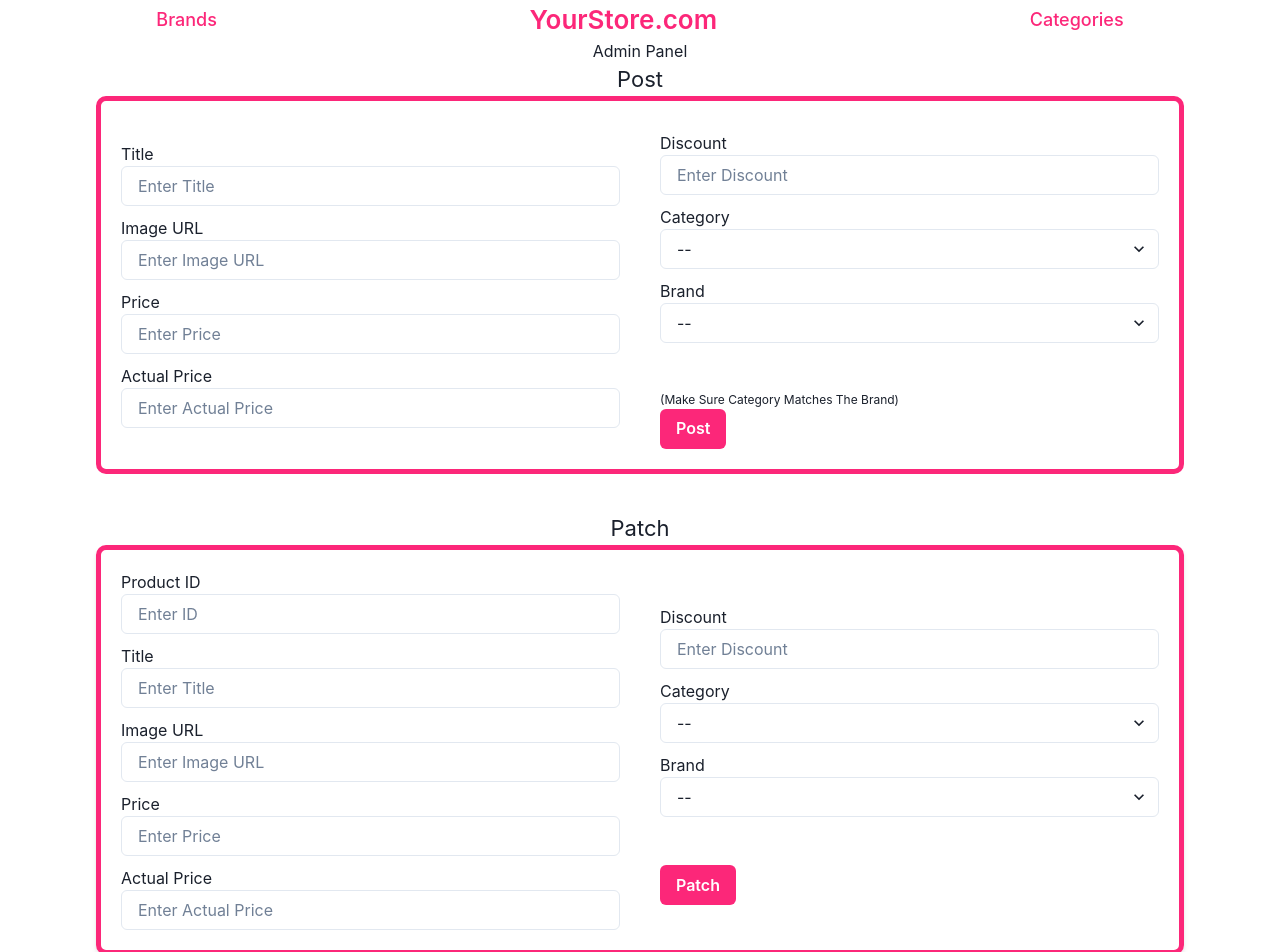
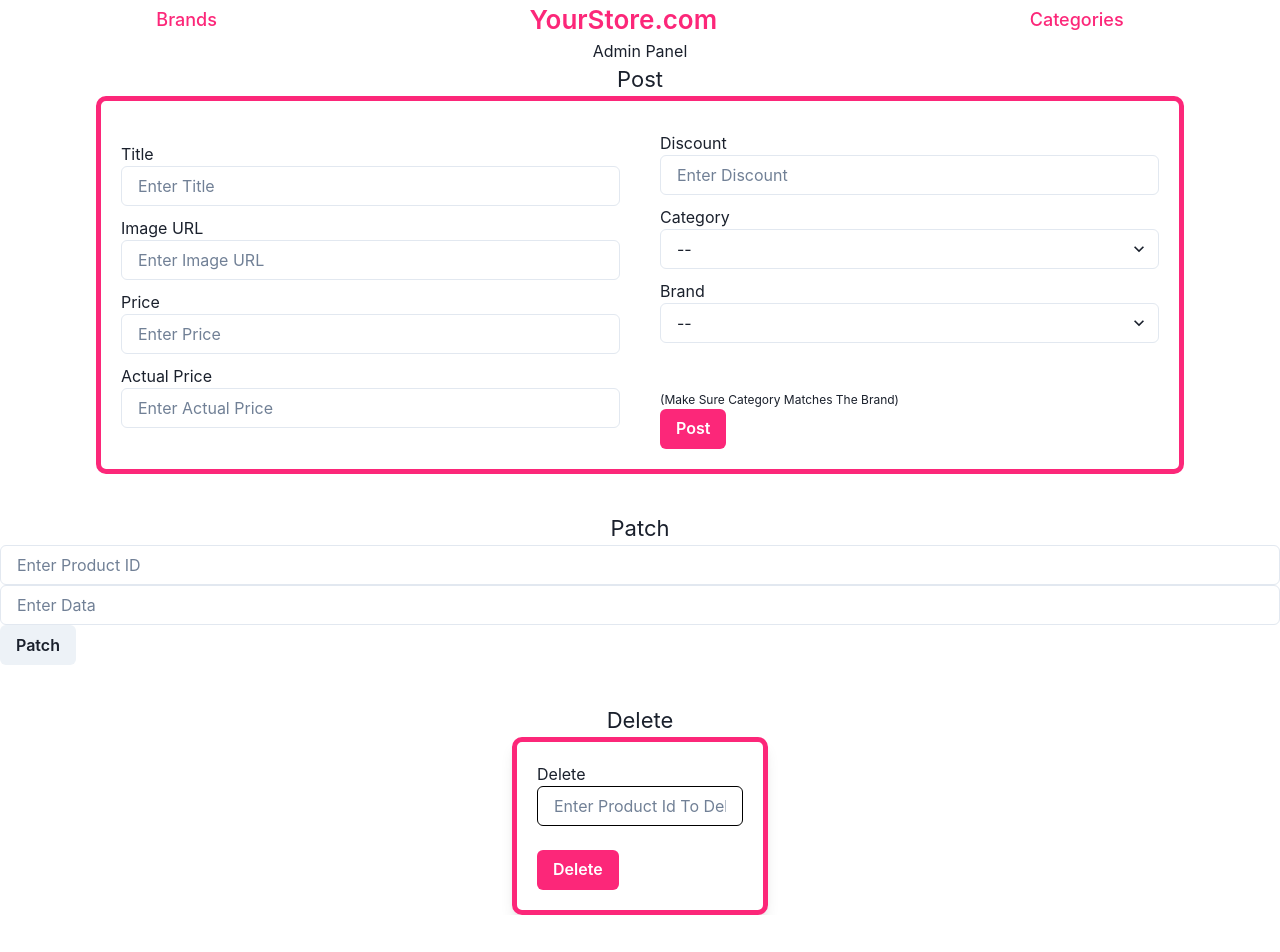
Before and after one commit to heyabrar/ShoppingParadise, a React (Create React App) app in the folder your-store-app/: page /adminside in a window 1280 px wide. Shown: the top 952 px of the page. After the commit the page ends 915 px from the top, so only its background shows below. Built offline with nearby package versions, Linux system fonts and the light colour scheme.

Commit message:
Admin Side Working

```diff
--- a/your-store-app/src/Abrar/AdminSide/AdminSide.jsx
+++ b/your-store-app/src/Abrar/AdminSide/AdminSide.jsx
@@ -10,16 +10,9 @@ export default function AdminSide ( ) {
     const [Aprice,setAPrice] = useState('')
     const [discount,setDiscount] = useState('')
     const [category,setCategory] = useState('')
-    const [brand,setBrand] = useState('')
-
-    const [patchid,setPatchid] = useState('')
-    const [ptitle,psetTitle] = useState('')
-    const [purl,psetUrl] = useState('')
-    const [pprice,psetPrice] = useState('')
-    const [pAprice,psetAPrice] = useState('')
-    const [pdiscount,psetDiscount] = useState('')
-    const [pcategory,psetCategory] = useState('')
-    const [pbrand,psetBrand] = useState('')
+    const [brand,setBrand] = useState('');
+    const [patch,setPatch] = useState('');
+    const [patchID,setPatchID] = useState('');
     const [Delete,SetDelete] = useState('')
     const Toast  = useToast( );
 
@@ -59,19 +52,12 @@ export default function AdminSide ( ) {
         })
     };
 
-    const handlePatch = (t,u,p,ap,d,c,b,patchid) =>{
-        const payload = {
-            title : t,
-            image : u,
-            price : p,
-            actualPrice : ap,
-            discount : d,
-            category : c,
-            brand : b
-        }
+    const handlePatch = (patchID,patch) =>{
+        const payload = patch;
         Toast({position : 'bottom',duration: 2000 ,render: ( )  => (<Box p={5} bg='#fc2779' color='white' borderRadius='10px' fontWeight='600'>Patch Successful</Box>)})
-        return axios.patch(`https://adminside-yourstore.onrender.com/Products/${patchid}`, payload)
+        return axios.patch(`https://adminside-yourstore.onrender.com/Products/${patchID}`, payload)
         .then((res)=>{
+            console.log(res.data)
         })
     }
 
@@ -127,45 +113,12 @@ export default function AdminSide ( ) {
         </Flex>
 
         <Text textAlign='center' mt='3%' fontSize='22px'>Patch</Text>
-        <Flex border='5px solid #fc2779' width={{base : '95%', md : '90%', lg : '85%'}} m='auto' gap={{base : '5px', md :'20px' , lg : '40px'}} direction={{base : 'column', md: 'row'}} padding='20px' borderRadius='10px' shadow='md'>
-        <Box  w={{base : '90%', md : '80%', lg : '50%'}} m='auto'>
-            <Text>Product ID</Text>
-            <Input placeholder="Enter ID" value={patchid} onChange={(e)=>setPatchid(e.target.value)}/>
-            <Text mt='10px'>Title</Text>
-            <Input placeholder="Enter Title" value={ptitle} onChange={(e)=>psetTitle(e.target.value)}/>
-            <Text mt='10px'>Image URL</Text>
-            <Input placeholder="Enter Image URL" value={purl} onChange={(e)=>psetUrl(e.target.value)}/>
-            <Text mt='10px'>Price</Text>
-            <Input placeholder="Enter Price" value={pprice} onChange={(e)=>psetPrice(e.target.value)}/>
-            <Text mt='10px'>Actual Price</Text>
-            <Input placeholder="Enter Actual Price" value={pAprice} onChange={(e)=>psetAPrice(e.target.value)}/>
-           </Box>
 
-           <Box w={{base : '90%', md : '80%', lg : '50%'}} m='auto' >
-            <Text mt='10px'>Discount</Text>
-            <Input placeholder="Enter Discount" value={pdiscount} onChange={(e)=>psetDiscount(e.target.value)}/>
-            <Text mt='10px'>Category</Text>
-            <Select defaultValue={'-'} value={pcategory} onChange={(e) => psetCategory(e.target.value)}>
-                <option value="--">--</option>
-                <option value="skin">Skin</option>
-                <option value="hair">Hair</option>
-                <option value="men">Men</option>
-                <option value="fragrance">Fragrance</option>
-            </Select>
-
-            <Text mt='10px'>Brand</Text>
-            <Select value={pbrand} onChange={(e)=>psetBrand(e.target.value)} defaultValue={'--'}>
-                <option value="--">--</option>
-                <option value="dotkey">Dot & Key</option>
-                <option value="skinras">Skin Ras</option>
-                <option value="loreal">Loreal</option>
-                <option value="estee">Estee Lauder</option>
-                <option value="garnier">Garnier</option>
-            </Select>
-            <br /> <br />
-            <Button onClick={( ) => handlePatch(ptitle,purl,pprice,pAprice,pdiscount,pcategory,pbrand,patchid)} color='white' bg='#fc2779' colorScheme='#fc2779'>Patch</Button>
+        <Box>
+            <Input placeholder="Enter Product ID" value={patchID} onChange={(e) => setPatchID(e.target.value)}/>
+            <Input placeholder="Enter Data" value={patch} onChange={(e) => setPatch(e.target.value)}/>
+            <Button onClick={( ) => handlePatch(patchID,patch)}>Patch</Button>
         </Box>
-        </Flex>
 
         <Text textAlign='center' fontSize='22px' mt='3%'>Delete</Text>
         <Box border='5px solid #fc2779' width={{base : '80%' ,md : '40%', lg : '20%'}} m='auto' padding='20px' borderRadius='10px' shadow='lg'>
```
